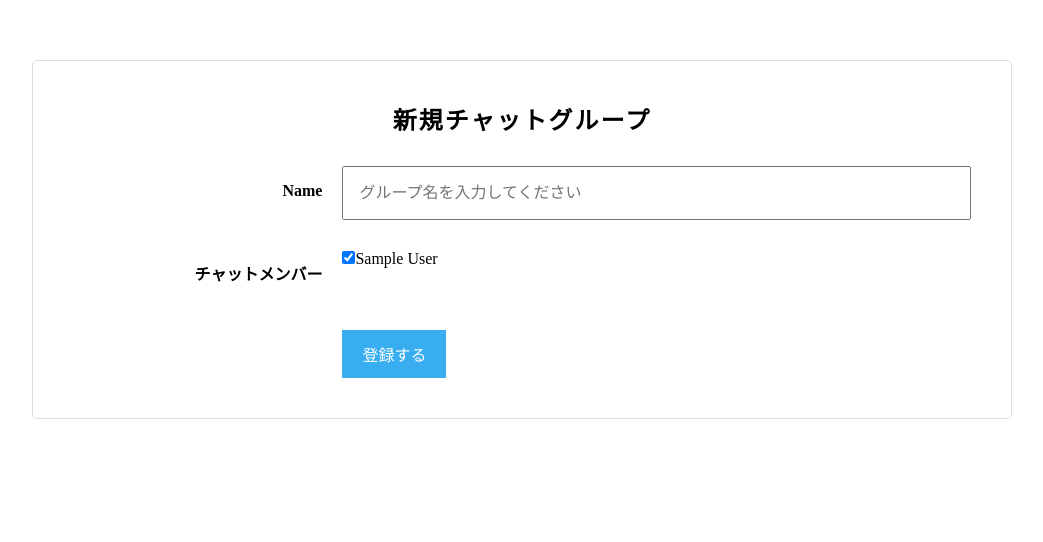
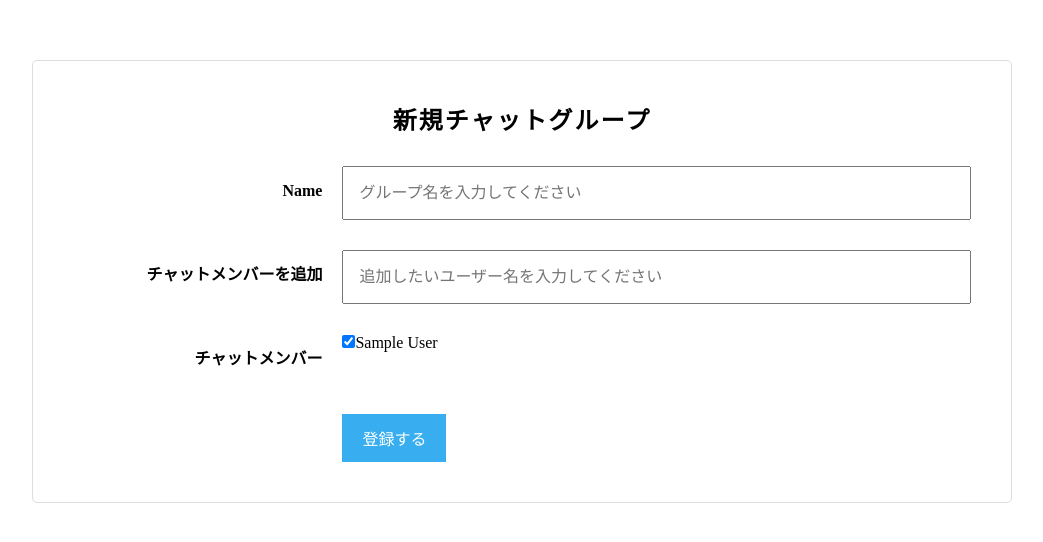
Before and after one commit to IshinoJun/chat-space, a Rails app: page /groups/new in a window 1280 px wide. Shown: the top 542 px of the page, without its empty margins (118-1161 px from the left). Run offline with Rails 7, Linux system fonts and the light colour scheme; the visitor is signed in with stand-in values (Sample User, id 1); style sheets or scripts are compiled from the project's sources; some libraries are stand-ins or nearby versions.

Commit message:
チャットメンバーを追加のテキストフィールドを作成

```diff
--- a/app/views/groups/_form.html.haml
+++ b/app/views/groups/_form.html.haml
@@ -12,16 +12,14 @@
       = f.text_field :name, class: 'chat__group_name chat-group-form__input', placeholder: 'グループ名を入力してください'
   .chat-group-form__field.clearfix
     / この部分はインクリメンタルサーチ（ユーザー追加の非同期化のときに使用します
-    /
-      <div class='chat-group-form__field--left'>
-      <label class="chat-group-form__label" for="chat_group_チャットメンバーを追加">チャットメンバーを追加</label>
-      </div>
-      <div class='chat-group-form__field--right'>
-      <div class='chat-group-form__search clearfix'>
-      <input class='chat-group-form__input' id='user-search-field' placeholder='追加したいユーザー名を入力してください' type='text'>
-      </div>
-      <div id='user-search-result'></div>
-      </div>
+
+    .chat-group-form__field--left
+      %label.chat-group-form__label{:for => "chat_group_チャットメンバーを追加"} チャットメンバーを追加
+    .chat-group-form__field--right
+      .chat-group-form__search.clearfix
+        %input#user-search-field.chat-group-form__input{:placeholder => "追加したいユーザー名を入力してください", :type => "text"}/
+      #user-search-result
+
   .chat-group-form__field.clearfix
     .chat-group-form__field--left
       %label.chat-group-form__label{:for => "chat_group_チャットメンバー"} チャットメンバー
```
